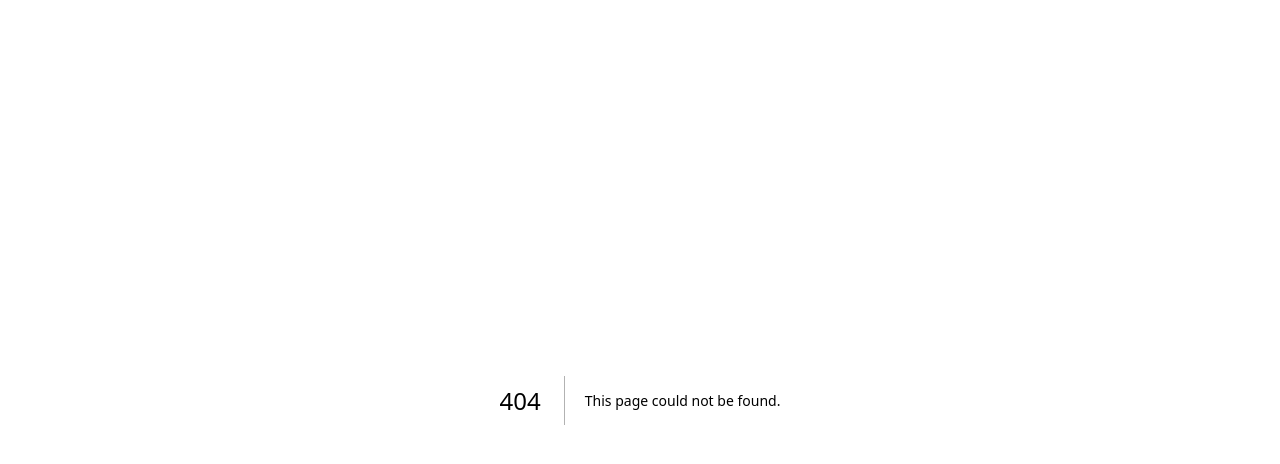
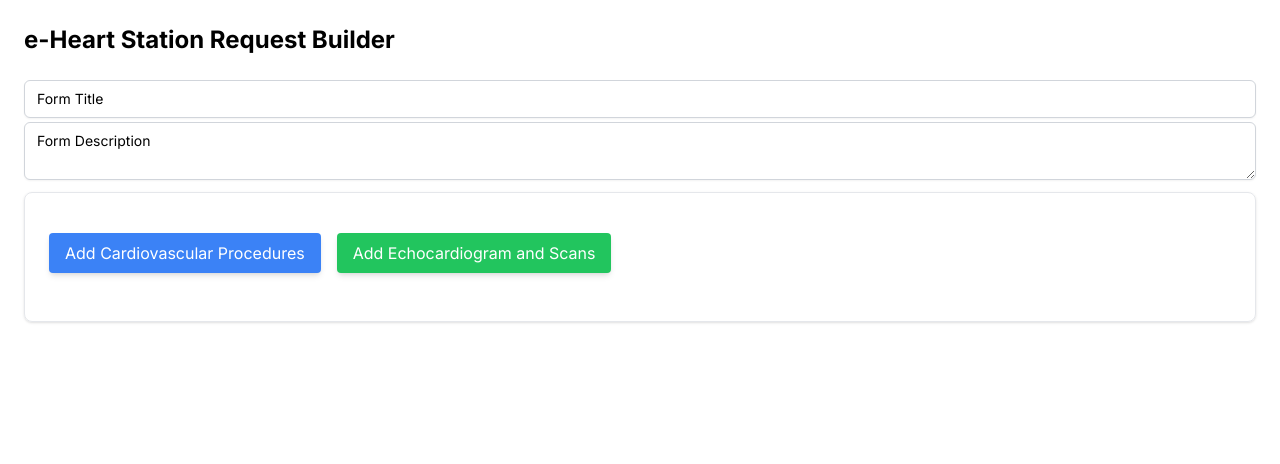
Before and after one commit to edwardlorilla1986/clinic-ez, a Next.js app: page /edoc/heart-request in a window 1280 px wide. Before the commit this address had no page. Shown: the top 464 px of the page. Built offline with nearby package versions, Linux system fonts and the light colour scheme.

Commit message:
update medcert and imagibg

```diff
--- /dev/null
+++ b/src/app/edoc/heart-request/page.tsx
@@ -0,0 +1,20 @@
+
+import FormBuilderProvider from '@/src/context/FormBuilderContext';
+import React from 'react';
+import Prescription from "@/src/components/Edocs/Prescription";
+import MedicalCertificate from "@/src/components/Edocs/MedicalCertificate";
+import ImagingRequest from "@/src/components/Edocs/ImagingRequest";
+import HeartRequest from "@/src/components/Edocs/HeartRequest";
+
+
+
+
+const Home: React.FC = () => {
+    return (
+        <FormBuilderProvider>
+            <HeartRequest />
+        </FormBuilderProvider>
+    );
+};
+
+export default Home;
--- /dev/null
+++ b/src/components/Edocs/HeartRequest.tsx
@@ -0,0 +1,130 @@
+'use client';
+import React, { useEffect, useCallback, useContext } from 'react';
+import FormBuilderProvider, { formBuilderContext, FormBuilderContextType } from '@/src/context/FormBuilderContext';
+import FormItem from '@/src/components/FormItem';
+import { FormField } from '@/src/types/formField';
+import { useFormBuilder, initialState } from '@/src/hooks/useFormBuilder';
+import { Option } from '@/src/types/formField';
+
+interface LocalForm {
+    id: number;
+    key: string;
+    items: FormField[];
+}
+
+type handleAddParams = {
+    formId: number;
+    type: FormField["type"];
+    key: string;
+};
+
+const Home: React.FC = () => {
+    const { handleFieldChange, handleLabelChange, handleOptionsChange, handleRemoveField, form, dispatch } = useContext(formBuilderContext) as FormBuilderContextType;
+
+    const handleAddField = (type: FormField["type"], sectionIndex?: number, options: Option[] = [], optionName?: string) => {
+        let field: FormField;
+        const id = Date.now(); // Ensure id is a string
+
+        switch (type) {
+            case 'text':
+                field = { id, key: '', type: 'text', label: 'New Text Field', value: '' };
+                break;
+            case 'number':
+                field = { id, key: '', type: 'number', label: 'New Number Field', value: 0 };
+                break;
+            case 'checkbox':
+                field = { id, key: '', type: 'checkbox', label: optionName || 'New Checkbox Field', value: [], options: options };
+                break;
+            case 'multiple-choice':
+                field = { id, key: '', type: 'multiple-choice', label: optionName || 'New Multiple Choice Field', value: '', options: options };
+                break;
+            case 'dropdown':
+                field = { id, key: '', type: 'dropdown', label: optionName || 'New Dropdown Field', value: '', options: options };
+                break;
+            case 'section':
+                field = { options: [], id, key: '', type: 'section', label: optionName || 'New Section', child: [] };
+                break;
+            default:
+                throw new Error('Unknown field type');
+        }
+
+        dispatch({ type: 'addField', payload: { field, sectionIndex } });
+    };
+
+    const handleAddCardiovascularProceduresField = useCallback((payload: handleAddParams, sectionIndex?: number) => {
+        handleAddField('multiple-choice', sectionIndex,
+            [
+                { id: '1', label: '12 Lead ECG' },
+                { id: '2', label: '15 Lead ECG' },
+                { id: '3', label: 'Stress Test' },
+                { id: '4', label: '24 Holter Monitoring' },
+                { id: '5', label: '24 Ambulatory BP' },
+                { id: '6', label: 'Carotid Scan' },
+                { id: '7', label: 'Transesophageal Echocardiogram (TEE)' },
+                { id: '8', label: 'Stress Echo' },
+                { id: '9', label: 'Dobutamine Stress Test' },
+            ], "Cardiovascular Procedures");
+    }, []);
+
+    const handleAddEchocardiogramField = useCallback((payload: handleAddParams, sectionIndex?: number) => {
+        handleAddField('checkbox', sectionIndex,
+            [
+                { id: '1', label: '2D Echocardiogram', options: [{ id: '1-1', label: 'Plain' }, { id: '1-2', label: 'Doppler' }] },
+                { id: '2', label: 'Venous Duplex Scan (Upper)', options: [{ id: '2-1', label: 'R leg' }, { id: '2-2', label: 'L leg' }] },
+                { id: '3', label: 'DVT Screening', options: [{ id: '3-1', label: 'R leg' }, { id: '3-2', label: 'L leg' }] },
+                { id: '4', label: 'Arterial Duplex Scan (Upper)', options: [{ id: '4-1', label: 'R arm' }, { id: '4-2', label: 'L arm' }] },
+                { id: '5', label: 'Arterial Duplex Scan (Lower)', options: [{ id: '5-1', label: 'R leg' }, { id: '5-2', label: 'L leg' }] },
+            ], "Echocardiogram and Scans");
+    }, []);
+
+    useEffect(() => {
+        dispatch({ type: 'setForm', payload: initialState });
+        handleAddField('section');
+    }, []);
+
+    if (!form) {
+        return <div>Loading...</div>;
+    }
+
+    return (
+        <div className="container mx-auto p-6">
+            <h1 className="text-2xl font-bold mb-6">e-Heart Station Request Builder</h1>
+            <input
+                type="text"
+                value={form?.title}
+                onChange={(e) => dispatch({ type: 'setTitle', payload: e.target.value })}
+                placeholder="Form Title"
+                className="mt-1 block w-full px-3 py-2 border border-gray-300 rounded-md shadow-sm focus:outline-none focus:ring-blue-500 focus:border-blue-500 sm:text-sm"
+            />
+            <textarea
+                value={form?.description}
+                onChange={(e) => dispatch({ type: 'setDescription', payload: e.target.value })}
+                placeholder="Form Description"
+                className="mt-1 block w-full px-3 py-2 border border-gray-300 rounded-md shadow-sm focus:outline-none focus:ring-blue-500 focus:border-blue-500 sm:text-sm"
+            />
+
+            {form?.items.map((item, index) => (
+                <div key={item.id} className="mb-8 p-6 border rounded-lg shadow my-3">
+                    <div className="flex flex-wrap gap-4 mb-6 mt-4">
+                        <button className="bg-blue-500 text-white py-2 px-4 rounded shadow-md hover:bg-blue-600 transition duration-300"
+                                onClick={() => handleAddCardiovascularProceduresField({ formId: item.id, type: 'multiple-choice', key: "cardiovascular_procedures" }, index)}>
+                            Add Cardiovascular Procedures
+                        </button>
+                        <button className="bg-green-500 text-white py-2 px-4 rounded shadow-md hover:bg-green-600 transition duration-300"
+                                onClick={() => handleAddEchocardiogramField({ formId: item.id, type: 'multiple-choice', key: "echocardiogram" }, index)}>
+                            Add Echocardiogram and Scans
+                        </button>
+                    </div>
+                    {
+                        item?.type === 'section' &&
+                        item?.child?.map((supItem, supIndex) => {
+                            return <FormItem key={supIndex} index={supIndex} field={supItem} sectionIndex={index} />
+                        })
+                    }
+                </div>
+            ))}
+        </div>
+    );
+};
+
+export default Home;
```
